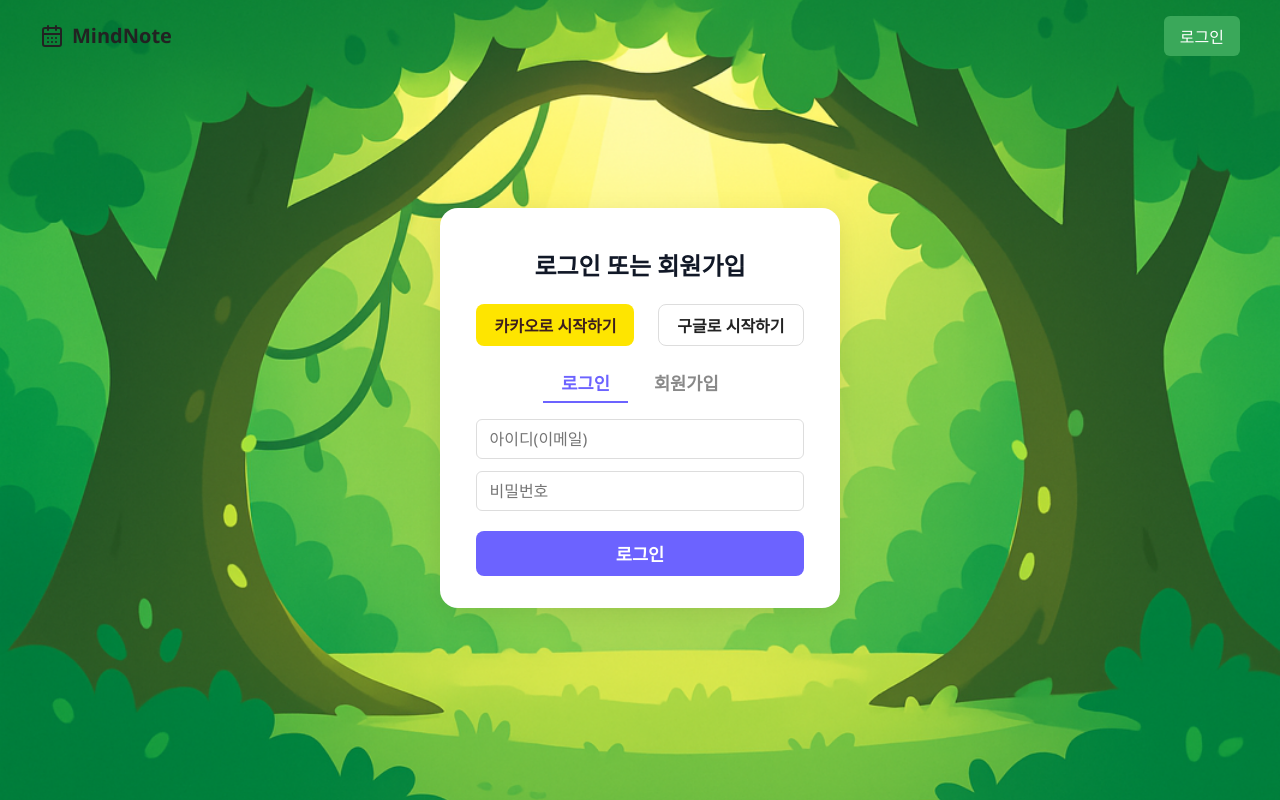
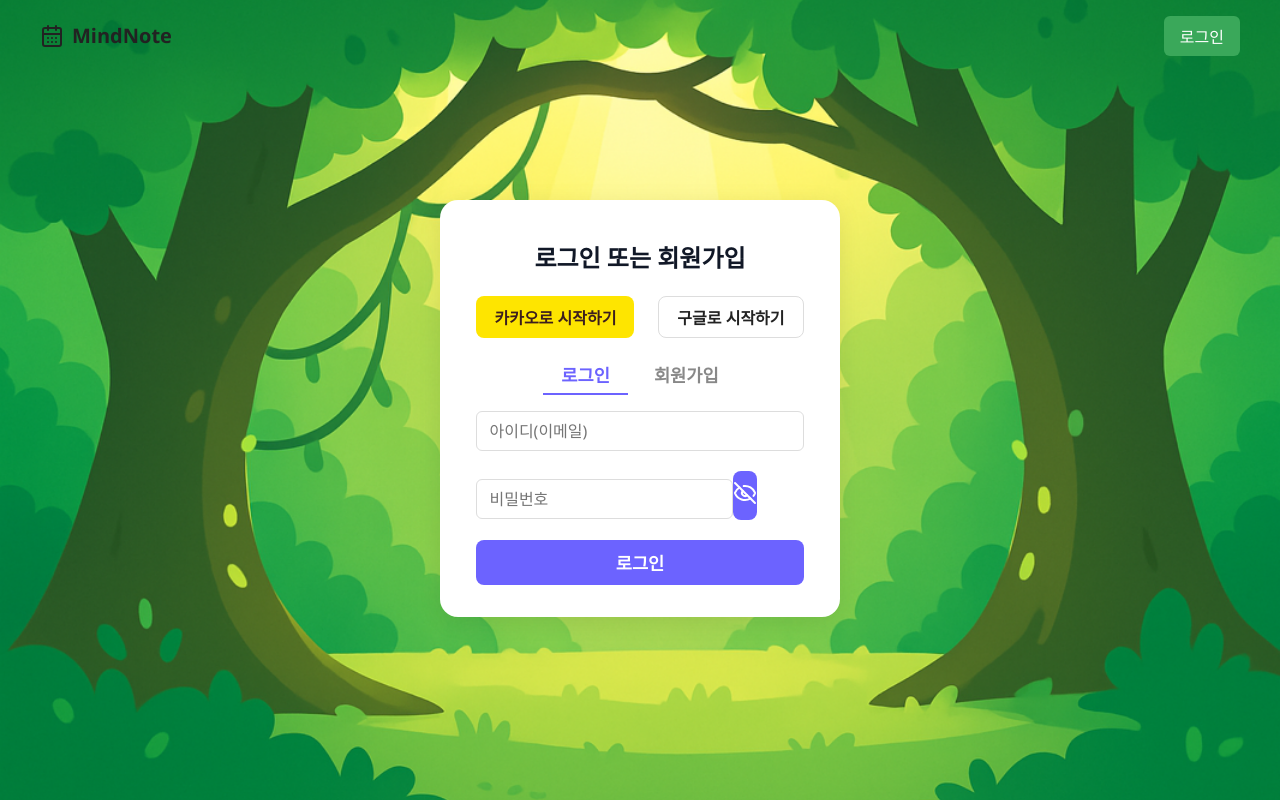
Before and after one commit to kss2002/AI_Diary-FE, a React (Vite) app: page /auth in a window 1280 px wide. Built offline with nearby package versions, Linux system fonts and the light colour scheme.

Commit message:
비밀먼호 가시성 토글 기능

```diff
--- a/src/pages/Auth.jsx
+++ b/src/pages/Auth.jsx
@@ -3,6 +3,8 @@ import { useNavigate } from 'react-router-dom';
 import { useAuth } from '../context/AuthContext';
 import { authService } from '../api/services/authService';
 import '../styles/Auth.css';
+import { EyeOff } from 'lucide-react';
+import { Eye } from 'lucide-react';
 
 const Auth = () => {
   const [tab, setTab] = useState('login'); // 'login' or 'register'
@@ -19,6 +21,9 @@ const Auth = () => {
   const [registerLoading, setRegisterLoading] = useState(false);
   const [loginLoading, setLoginLoading] = useState(false);
   const [showPasswordHints, setShowPasswordHints] = useState(false);
+  // 비밀번호 가시성 상태
+  const [showLoginPassword, setShowLoginPassword] = useState(false);
+  const [showRegisterPassword, setShowRegisterPassword] = useState(false);
 
   const navigate = useNavigate();
   const { login: loginContext } = useAuth();
@@ -191,16 +196,30 @@ const Auth = () => {
                 autoComplete="username"
                 disabled={loginLoading}
               />
+              <div className="password-input-wrapper">
                 <input
-                type="password"
+                  type={showLoginPassword ? 'text' : 'password'}
                   placeholder="비밀번호"
                   value={loginPw}
                   onChange={(e) => setLoginPw(e.target.value)}
                   autoComplete="current-password"
                   disabled={loginLoading}
                 />
+                <button
+                  type="button"
+                  className="password-toggle-btn"
+                  onClick={() => setShowLoginPassword(!showLoginPassword)}
+                  disabled={loginLoading}
+                >
+                  {showLoginPassword ? <Eye /> : <EyeOff />}
+                </button>
+              </div>
               {loginError && <div className="auth-error">{loginError}</div>}
-              <button type="submit" disabled={loginLoading}>
+              <button
+                className="auth-form-btn"
+                type="submit"
+                disabled={loginLoading}
+              >
                 {loginLoading ? '로그인 중...' : '로그인'}
               </button>
             </form>
@@ -216,8 +235,9 @@ const Auth = () => {
                     autoComplete="username"
                     disabled={registerLoading}
                   />
+                  <div className="password-input-wrapper">
                     <input
-                    type="password"
+                      type={showRegisterPassword ? 'text' : 'password'}
                       placeholder="비밀번호 (영어+숫자+특수문자, 8자 이상)"
                       value={registerPw}
                       onChange={(e) => setRegisterPw(e.target.value)}
@@ -226,6 +246,17 @@ const Auth = () => {
                       autoComplete="new-password"
                       disabled={registerLoading}
                     />
+                    <button
+                      type="button"
+                      className="password-toggle-btn"
+                      onClick={() =>
+                        setShowRegisterPassword(!showRegisterPassword)
+                      }
+                      disabled={registerLoading}
+                    >
+                      {showRegisterPassword ? <Eye /> : <EyeOff />}
+                    </button>
+                  </div>
                   {showPasswordHints && registerPw && (
                     <div className="password-hints">
                       <div className="password-hint-title">비밀번호 조건:</div>
@@ -278,7 +309,11 @@ const Auth = () => {
                   {registerError && (
                     <div className="auth-error">{registerError}</div>
                   )}
-                  <button type="submit" disabled={registerLoading}>
+                  <button
+                    className="auth-form-btn"
+                    type="submit"
+                    disabled={registerLoading}
+                  >
                     {registerLoading ? '처리 중...' : '회원가입'}
                   </button>
                 </form>
```
Lines whose indentation alone changed are shown as unchanged.
